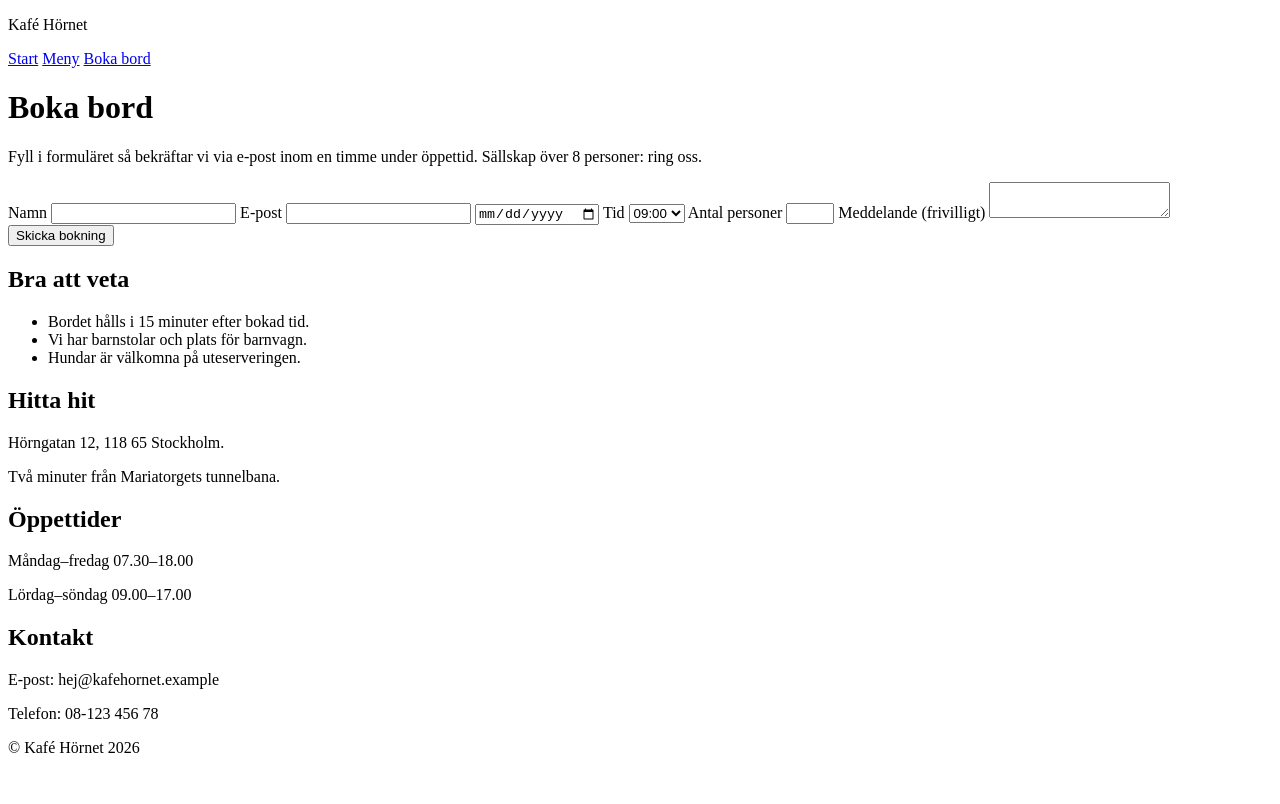
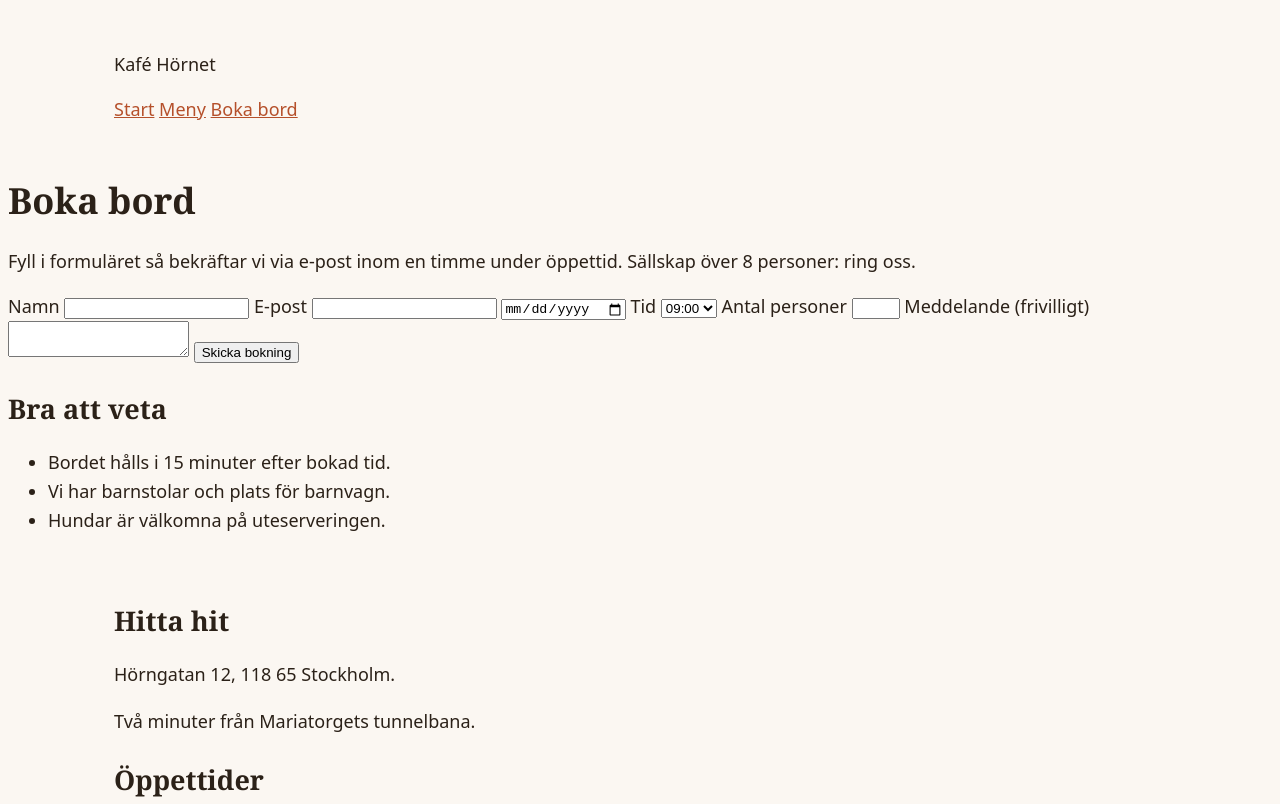
Before and after one commit to JakobLiljander/kafe-hornet, a plain HTML site: page booking.html in a window 1280 px wide. Shown: the top 804 px of the page. Drawn offline with Linux system fonts and the light colour scheme.

Commit message:
Lagt till css med färger, typsnitt, och olika avstånd

```diff
--- a/booking.html
+++ b/booking.html
@@ -3,6 +3,7 @@
   <head>
     <meta charset="utf-8" />
     <title>Boka bord - Kafe hörnet></title>
+    <link rel="stylesheet" href="style.css" />
   </head>
   <body>
     <header>
--- /dev/null
+++ b/style.css
@@ -0,0 +1,39 @@
+* {
+  box-sizing: border-box;
+}
+body {
+  background-color: #fbf7f2;
+  color: #2b2118;
+  font-family: system-ui, helvetica, arial, sans-serif;
+  font-size: 18px;
+  line-height: 1.6;
+}
+h1,
+h2,
+h3 {
+  font-family: georgia, serif;
+}
+a {
+  color: #b5502b;
+}
+a:hover {
+  color: #8f3e20;
+}
+header,
+main,
+footer {
+  max-width: 1100px;
+  margin: 0 auto;
+  padding: 24px;
+}
+section {
+  margin: bottom 48px;
+}
+h1,
+h2,
+h3 {
+  margin-bottom: 16px;
+}
+p {
+  margin-bottom: 16px;
+}
```
Also changed, not shown: index.html (+1 -0 lines), menu.html (+1 -0 lines).
